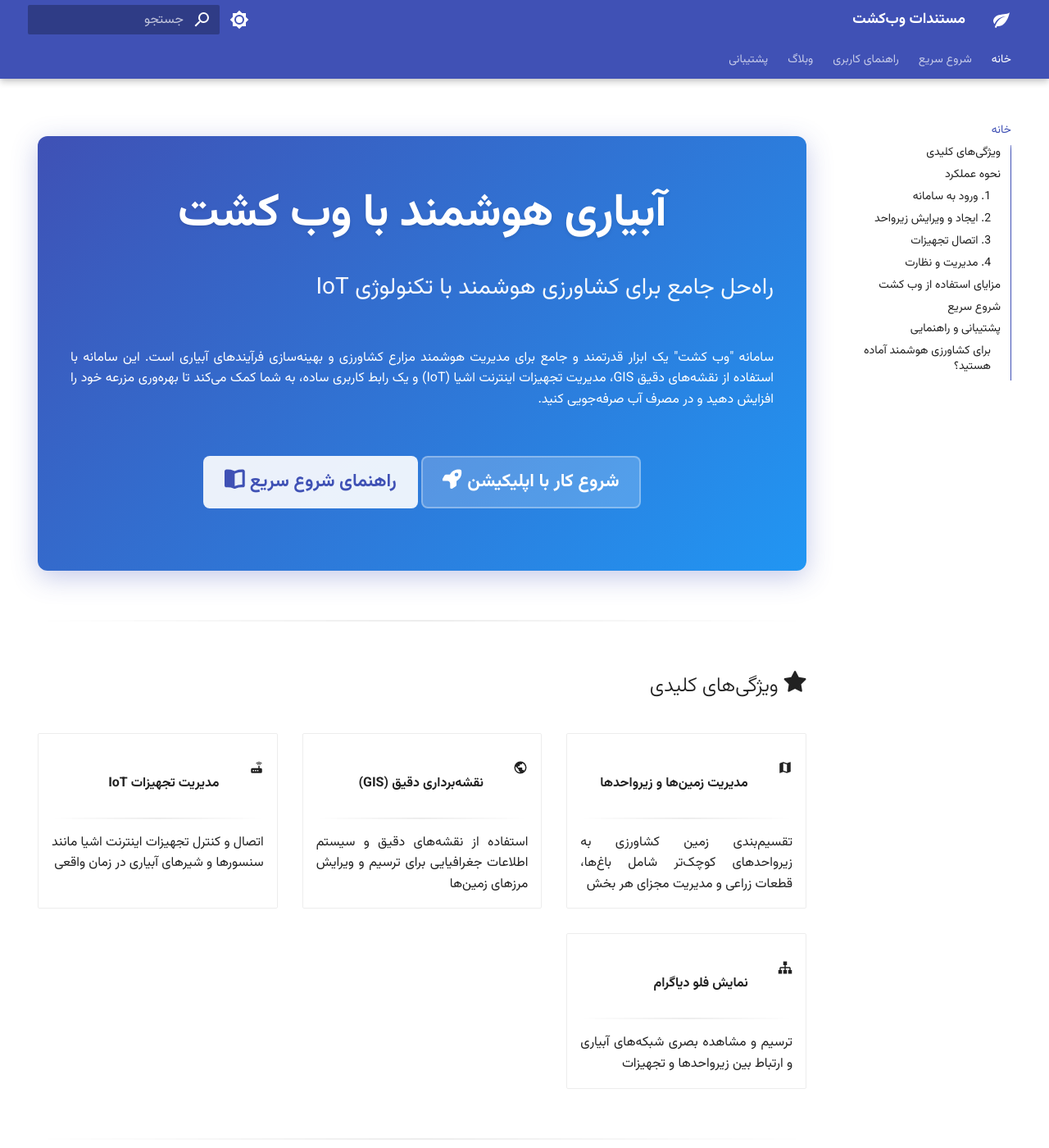
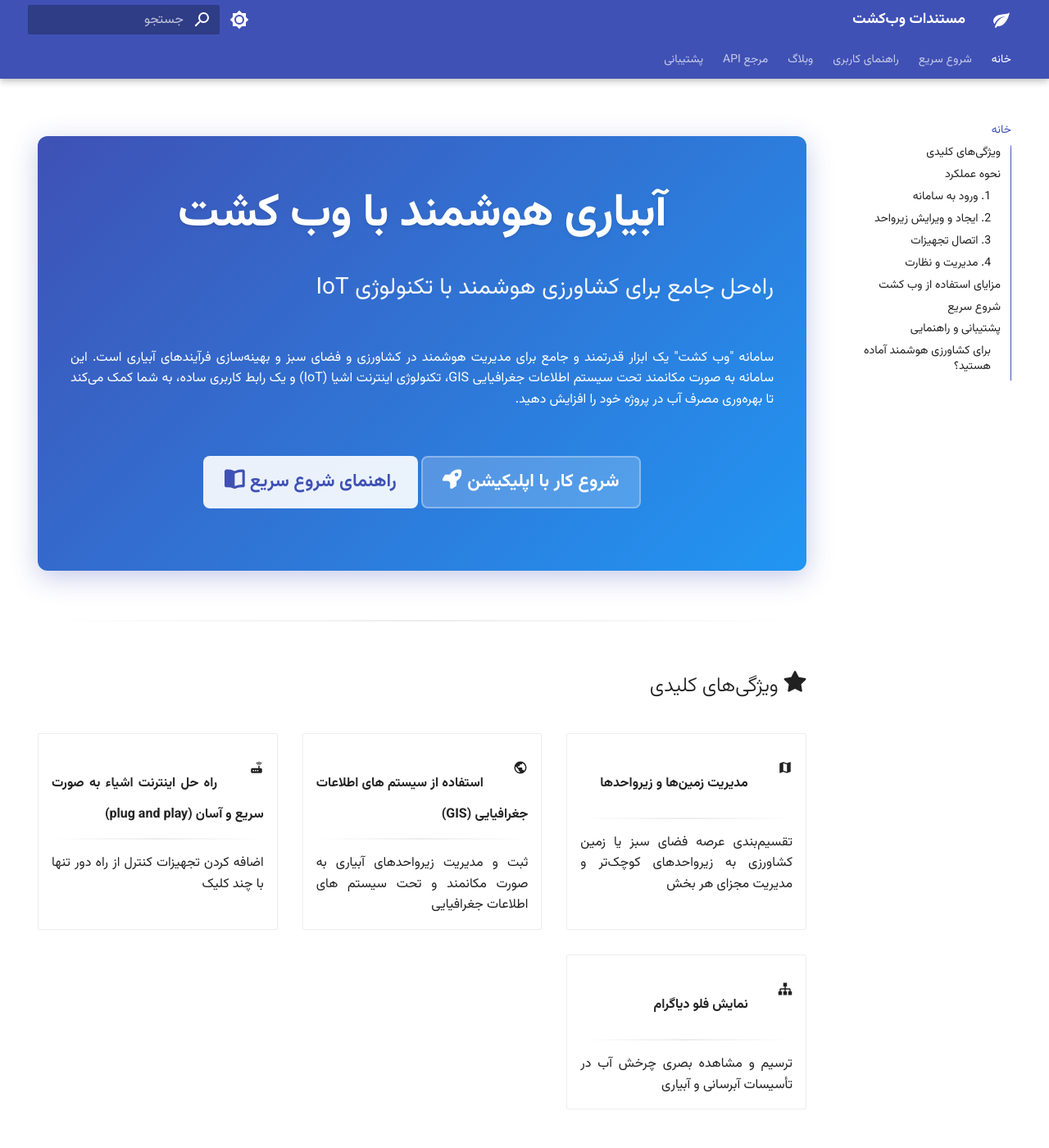
Before and after one commit to salehin90/webkesht_docs_fa, an MkDocs documentation site: the page built from docs/index.md, in a window 1280 px wide and 1400 px high. Shown: the whole window at 82% size. Built offline with MkDocs 1.6.1 and Material for MkDocs 9.7.7, drawn with Linux system fonts in a browser that asks for light colours; some of the changed text lies outside the part shown.

Commit message:
update nav and links

```diff
--- a/docs/index.md
+++ b/docs/index.md
@@ -11,7 +11,7 @@ description: سامانه هوشمند مدیریت و آبیاری وب کشت
 راه‌حل جامع برای کشاورزی هوشمند با تکنولوژی IoT
 </p>
 
-سامانه "وب کشت" یک ابزار قدرتمند و جامع برای مدیریت هوشمند مزارع کشاورزی و بهینه‌سازی فرآیندهای آبیاری است. این سامانه با استفاده از نقشه‌های دقیق GIS، مدیریت تجهیزات اینترنت اشیا (IoT) و یک رابط کاربری ساده، به شما کمک می‌کند تا بهره‌وری مزرعه خود را افزایش دهید و در مصرف آب صرفه‌جویی کنید.
+سامانه "وب کشت" یک ابزار قدرتمند و جامع برای مدیریت هوشمند در کشاورزی و فضای سبز و بهینه‌سازی فرآیندهای آبیاری است. این سامانه به صورت مکانمند تحت سیستم اطلاعات جغرافیایی GIS، تکنولوژی اینترنت اشیا (IoT) و یک رابط کاربری ساده، به شما کمک می‌کند تا بهره‌وری مصرف آب در پروژه خود را افزایش دهید.
 
 <div class="hero-actions" markdown="1">
 [شروع کار با اپلیکیشن :fontawesome-solid-rocket:](http://app.webkesht.com){ .md-button .md-button--primary }
@@ -30,25 +30,25 @@ description: سامانه هوشمند مدیریت و آبیاری وب کشت
 
     ---
 
-    تقسیم‌بندی زمین کشاورزی به زیرواحدهای کوچک‌تر شامل باغ‌ها، قطعات زراعی و مدیریت مجزای هر بخش
+    تقسیم‌بندی عرصه فضای سبز یا زمین کشاورزی به زیرواحدهای کوچک‌تر و مدیریت مجزای هر بخش
 
--   :material-earth: **نقشه‌برداری دقیق (GIS)**
+-   :material-earth: **استفاده از سیستم های اطلاعات جغرافیایی (GIS)**
 
     ---
 
-    استفاده از نقشه‌های دقیق و سیستم اطلاعات جغرافیایی برای ترسیم و ویرایش مرزهای زمین‌ها
+    ثبت و مدیریت زیرواحدهای آبیاری به صورت مکانمند و تحت سیستم های اطلاعات جغرافیایی
 
--   :material-router-wireless: **مدیریت تجهیزات IoT**
+-   :material-router-wireless: **راه حل اینترنت اشیاء به صورت سریع و آسان (plug and play)**
 
     ---
 
-    اتصال و کنترل تجهیزات اینترنت اشیا مانند سنسورها و شیرهای آبیاری در زمان واقعی
+    اضافه کردن تجهیزات کنترل از راه دور تنها با چند کلیک
 
 -   :material-sitemap: **نمایش فلو دیاگرام**
 
     ---
 
-    ترسیم و مشاهده بصری شبکه‌های آبیاری و ارتباط بین زیرواحدها و تجهیزات
+    ترسیم و مشاهده بصری چرخش آب در تأسیسات آبرسانی و آبیاری
 
 </div>
 
@@ -62,7 +62,7 @@ description: سامانه هوشمند مدیریت و آبیاری وب کشت
 پس از ورود به سامانه، نقشه کلی زمین‌های شما نمایش داده می‌شود.
 
 ### 2. :fontawesome-solid-edit: ایجاد و ویرایش زیرواحد
-ایجاد زمین جدید یا ویرایش زمین‌های موجود با ابزارهای دقیق نقشه‌برداری.
+ایجاد زمین جدید یا ویرایش زمین‌های موجود به صورت مکانمند.
 
 ### 3. :fontawesome-solid-plug: اتصال تجهیزات
 اتصال دستگاه‌های IoT به هر زیرواحد با یک فرآیند ساده و سریع.
@@ -88,7 +88,7 @@ description: سامانه هوشمند مدیریت و آبیاری وب کشت
     نظارت و کنترل مزرعه از هر مکانی با اتصال به اینترنت
 
 !!! note "تصمیم‌گیری آگاهانه"
-    اتخاذ بهترین تصمیمات بر اساس داده‌های دقیق و به‌روز
+    اتخاذ بهترین تصمیمات بر اساس داده‌های برخط
 
 </div>
 
@@ -101,9 +101,10 @@ description: سامانه هوشمند مدیریت و آبیاری وب کشت
 <div class="quick-start-links" markdown>
 
 1. **[ثبت‌نام و ورود](http://app.webkesht.com)** - ایجاد حساب کاربری جدید
-2. **[راهنمای نصب](installation/)** - راه‌اندازی تجهیزات IoT
-3. **[آموزش گام به گام](tutorials/)** - یادگیری کامل سامانه
-4. **[مرجع API](api/)** - اتصال سامانه‌های خارجی
+2. **[شروع سریع](quick-start/index.md)** - راه‌اندازی تجهیزات IoT
+3. **[راهنمای کاربری](user-guide/index.md)** - یادگیری کامل سامانه
+4. **[مرجع API](http://app.webkesht.com/swagger)** - اتصال سامانه‌های خارجی
+5. **[وبلاگ](blog/)** - اتصال سامانه‌های خارجی
 
 </div>
 
--- /dev/null
+++ b/docs/user-guide/مقدمه.md
@@ -0,0 +1 @@
+انواع سیستم های آبیاری
--- a/mkdocs.yml
+++ b/mkdocs.yml
@@ -103,5 +103,7 @@ nav:
     - مدیریت زمین‌ها: user-guide/land-management.md
   - وبلاگ:
     - blog/index.md
+  - مرجع API:
+    - http://app.webkesht.com/swagger
   - پشتیبانی:
     - support/index.md
```
Also changed, not shown: docs/quick-start/installation.md (added, +1 -0 lines), docs/support/index.md (added, +10 -0 lines), docs/user-guide/index.md (added, +1 -0 lines), docs/user-guide/land-management.md (added, +1 -0 lines), docs/quick-start/index.md (added), docs/quick-start/new-project.md (renamed from docs/شروع سریع/ایجاد پروژه جدید.md).
